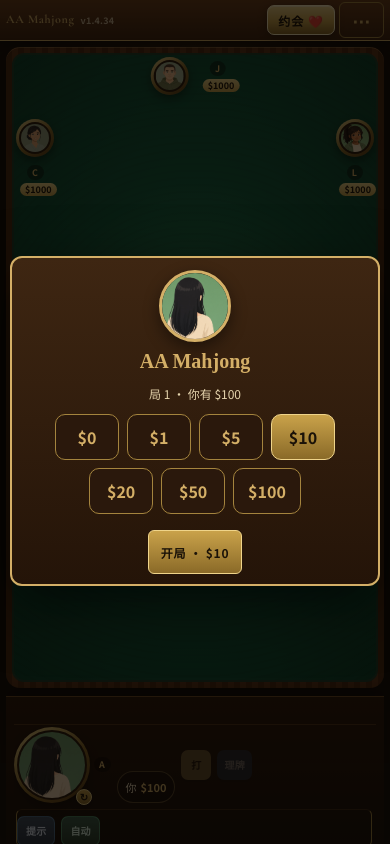
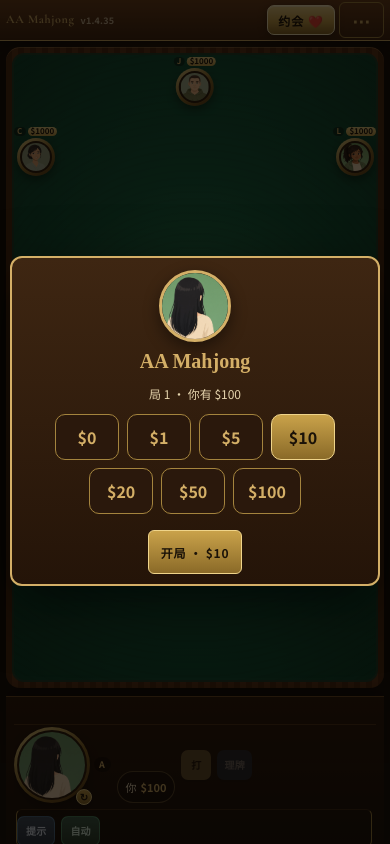
Before and after one commit to sh4gu4dummy-arch/mahjong, a website built with Vite: page index.html in a window 390 px wide. Built offline with nearby package versions, Linux system fonts and the light colour scheme.

Commit message:
v1.4.35 Opponent name+$ one small line above avatars
Stack L/C/J labels above the face rings as a compact single row so cash
and seat name do not sprawl beside or below the avatar.

```diff
--- a/package.json
+++ b/package.json
@@ -1,7 +1,7 @@
 {
   "name": "aa-mahjong",
   "private": true,
-  "version": "1.4.34",
+  "version": "1.4.35",
   "type": "module",
   "scripts": {
     "dev": "vite",
--- a/public/sw.js
+++ b/public/sw.js
@@ -1,5 +1,5 @@
 /* AA Mahjong asset cache — Cache API, not localStorage */
-const CACHE = "aa-mahjong-assets-1.4.34";
+const CACHE = "aa-mahjong-assets-1.4.35";
 const PRECACHE = [
   "avatars/left.png",
   "avatars/opposite.png",
--- a/src/style.css
+++ b/src/style.css
@@ -400,10 +400,16 @@ button { font-family: inherit; }
   gap: 8px;
   z-index: 2;
 }
-.pos-top .avatar-wrap { flex-direction: row; justify-content: center; }
 .pos-bottom .avatar-wrap { flex-direction: row; justify-content: center; margin-top: 4px; }
-.pos-left .avatar-wrap { flex-direction: column; align-items: center; }
-.pos-right .avatar-wrap { flex-direction: column; align-items: center; }
+/* Name+$ above avatar (DOM is ring then meta → column-reverse) */
+.pos-left .avatar-wrap,
+.pos-right .avatar-wrap,
+.pos-top .avatar-wrap {
+  flex-direction: column-reverse;
+  align-items: center;
+  justify-content: flex-start;
+  gap: 2px;
+}
 /* Pin L / C / J avatars in the seat cell — hand length must not move them */
 .pos-left .avatar-wrap,
 .pos-right .avatar-wrap,
@@ -471,8 +477,35 @@ button { font-family: inherit; }
   align-items: flex-start;
   gap: 3px;
 }
-.pos-left .avatar-meta, .pos-right .avatar-meta, .pos-top .avatar-meta, .pos-bottom .avatar-meta {
-  align-items: center;
+.pos-bottom .avatar-meta {
+  align-items: center;
+}
+.pos-left .avatar-meta,
+.pos-right .avatar-meta,
+.pos-top .avatar-meta {
+  flex-direction: row;
+  flex-wrap: nowrap;
+  align-items: center;
+  justify-content: center;
+  gap: 3px;
+  max-width: 100%;
+  line-height: 1.1;
+}
+.pos-left .avatar-name,
+.pos-right .avatar-name,
+.pos-top .avatar-name {
+  font-size: 9px;
+  padding: 0 4px;
+  letter-spacing: 0.04em;
+  white-space: nowrap;
+}
+.pos-left .cash,
+.pos-right .cash,
+.pos-top .cash {
+  font-size: 8px;
+  padding: 0 4px;
+  margin-left: 0;
+  white-space: nowrap;
 }
 .wind-chip {
   display: inline-block;
@@ -1212,14 +1245,23 @@ button { font-family: inherit; }
   .pos-right .avatar-meta,
   .pos-top .avatar-meta {
     max-width: 100%;
+    gap: 2px;
+  }
+  .pos-left .avatar-name,
+  .pos-right .avatar-name,
+  .pos-top .avatar-name {
+    font-size: 8px;
+    padding: 0 3px;
   }
   .pos-left .cash,
   .pos-right .cash,
   .pos-top .cash {
-    font-size: 9px;
-    padding: 0 5px;
+    font-size: 8px;
+    padding: 0 3px;
     max-width: 100%;
   }
+  .pos-left, .pos-right { padding-top: 58px; }
+  .pos-top { padding-top: 56px; }
   .pos-left .avatar-wrap, .pos-right .avatar-wrap, .pos-top .avatar-wrap {
     flex-shrink: 0;
   }
--- a/src/version.ts
+++ b/src/version.ts
@@ -1,2 +1,2 @@
 /** Single app version — keep in sync with package.json, VERSION, public/sw.js CACHE. */
-export const APP_VERSION = "1.4.34";
+export const APP_VERSION = "1.4.35";
```
Also changed, not shown: 1 other file.
